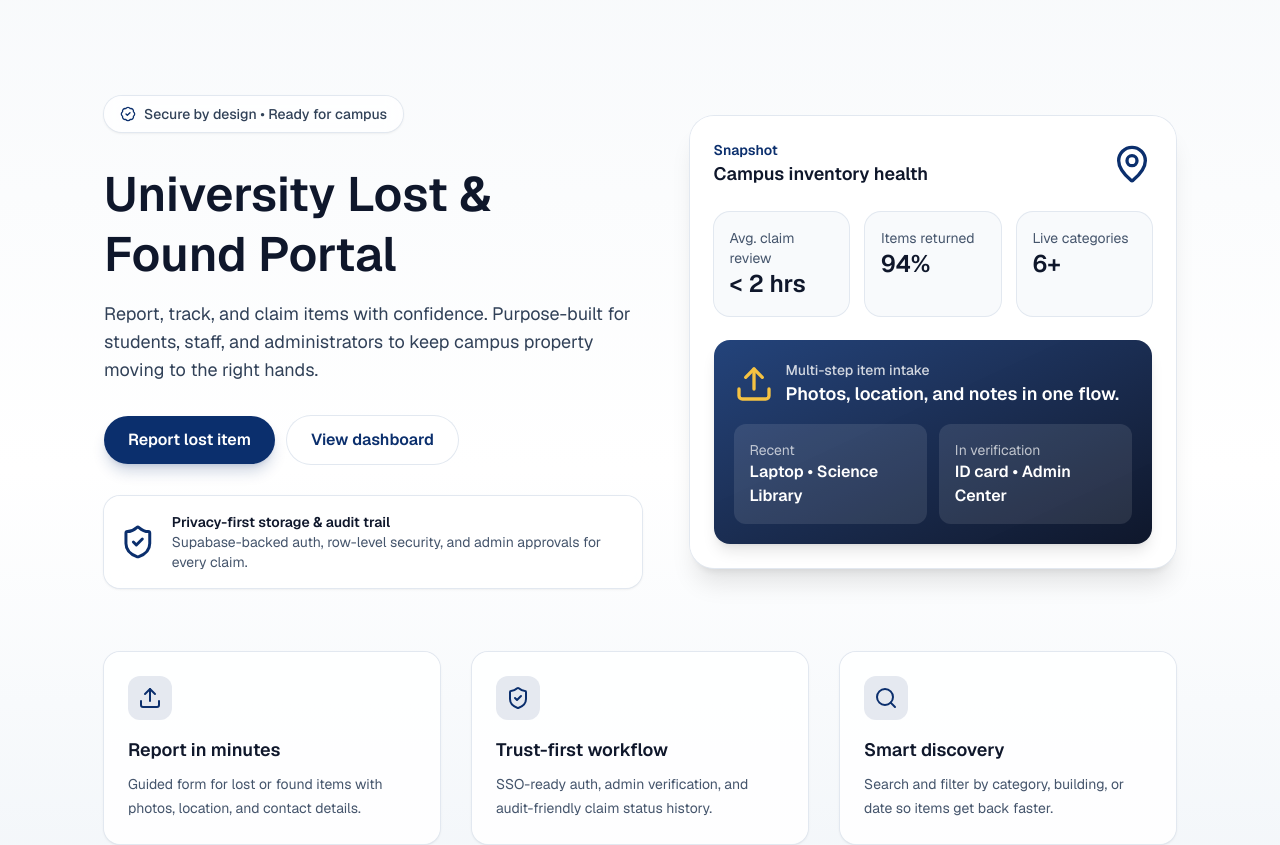
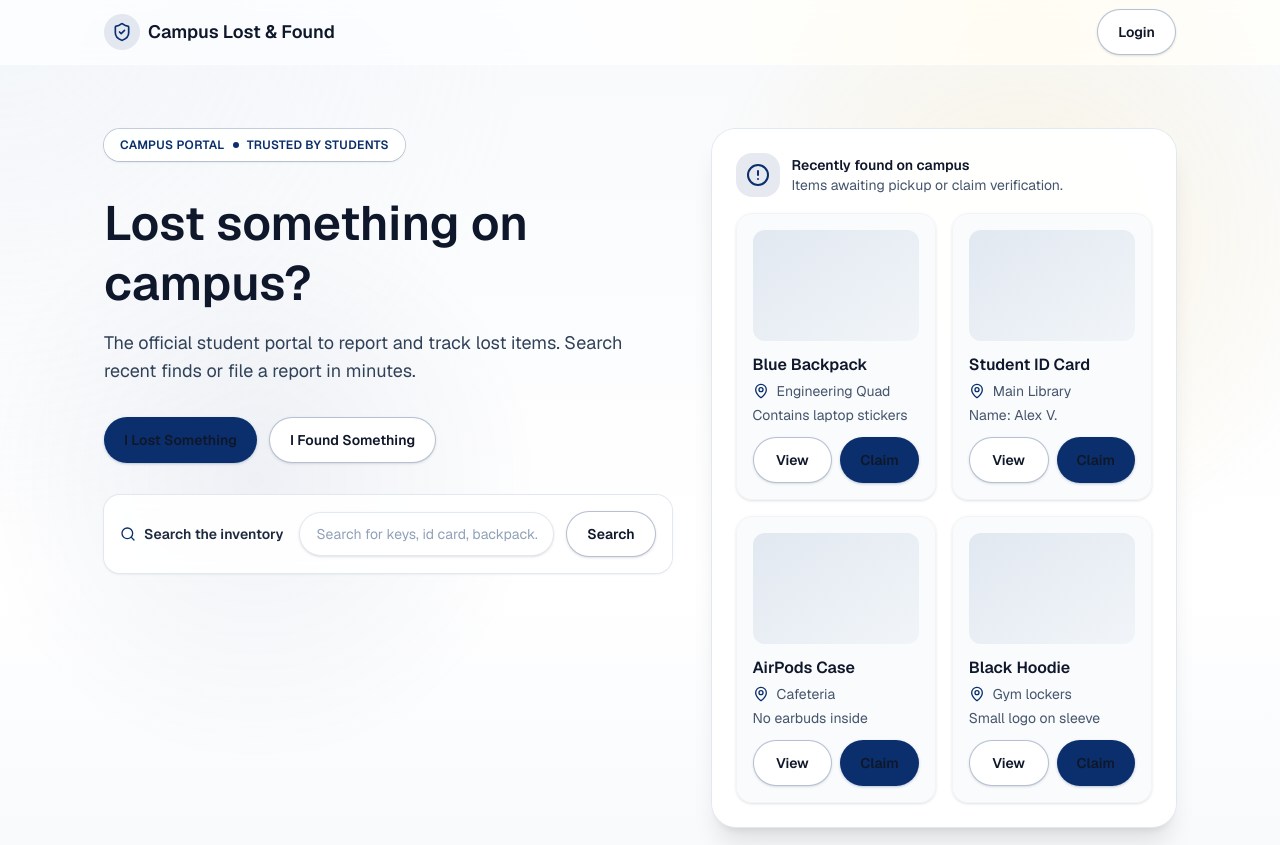
Before and after one commit to Rish3666/Lost-and-Found, a Next.js app: page / in a window 1280 px wide. Shown: the top 845 px of the page. Built offline with nearby package versions, Linux system fonts and the light colour scheme.

Commit message:
feat: redesign landing page with navbar and shadcn ui

```diff
--- a/package.json
+++ b/package.json
@@ -11,10 +11,12 @@
   },
   "dependencies": {
     "@supabase/supabase-js": "^2.87.0",
+    "clsx": "^2.1.1",
     "lucide-react": "^0.556.0",
     "next": "16.0.8",
     "react": "19.2.1",
-    "react-dom": "19.2.1"
+    "react-dom": "19.2.1",
+    "tailwind-merge": "^3.4.0"
   },
   "devDependencies": {
     "@tailwindcss/postcss": "^4",
--- a/src/app/layout.tsx
+++ b/src/app/layout.tsx
@@ -1,6 +1,7 @@
 import type { Metadata } from "next";
 import { Geist, Geist_Mono } from "next/font/google";
 import "./globals.css";
+import { Navbar } from "@/components/layout/navbar";
 
 const geistSans = Geist({
   variable: "--font-geist-sans",
@@ -28,6 +29,7 @@ export default function RootLayout({
       <body
         className={`${geistSans.variable} ${geistMono.variable} min-h-screen bg-slate-50 text-slate-900 antialiased`}
       >
+        <Navbar />
         {children}
       </body>
     </html>
--- a/src/app/page.tsx
+++ b/src/app/page.tsx
@@ -1,146 +1,129 @@
-import { BadgeCheck, MapPin, Search, ShieldCheck, Upload } from "lucide-react";
+import Link from "next/link";
+import { AlertCircle, MapPin, Search } from "lucide-react";
+import { Button } from "@/components/ui/button";
+import { Input } from "@/components/ui/input";
 
-const features = [
-  {
-    title: "Report in minutes",
-    description:
-      "Guided form for lost or found items with photos, location, and contact details.",
-    icon: Upload,
-  },
-  {
-    title: "Trust-first workflow",
-    description:
-      "SSO-ready auth, admin verification, and audit-friendly claim status history.",
-    icon: ShieldCheck,
-  },
-  {
-    title: "Smart discovery",
-    description:
-      "Search and filter by category, building, or date so items get back faster.",
-    icon: Search,
-  },
-];
-
-const quickStats = [
-  { label: "Avg. claim review", value: "< 2 hrs" },
-  { label: "Items returned", value: "94%" },
-  { label: "Live categories", value: "6+" },
+const recentItems = [
+  { title: "Blue Backpack", location: "Engineering Quad", note: "Contains laptop stickers" },
+  { title: "Student ID Card", location: "Main Library", note: "Name: Alex V." },
+  { title: "AirPods Case", location: "Cafeteria", note: "No earbuds inside" },
+  { title: "Black Hoodie", location: "Gym lockers", note: "Small logo on sleeve" },
 ];
 
 export default function Home() {
   return (
-    <div className="bg-gradient-to-b from-slate-50 via-white to-slate-100">
-      <main className="mx-auto max-w-6xl px-6 py-16 sm:px-10 lg:py-24">
-        <section className="grid items-center gap-12 lg:grid-cols-[1.05fr_0.95fr]">
+    <div className="min-h-screen bg-gradient-to-b from-slate-50 via-white to-slate-100">
+      <div className="pointer-events-none fixed inset-0 bg-[radial-gradient(circle_at_top_left,_#e2e8f033_0,_transparent_35%),radial-gradient(circle_at_20%_60%,_#0b2f6d11_0,_transparent_25%),radial-gradient(circle_at_80%_30%,_#f5c24222_0,_transparent_28%)]" />
+      <main className="relative mx-auto flex max-w-6xl flex-col gap-16 px-6 pb-20 pt-12 sm:px-10 lg:pt-16">
+        <section className="grid gap-10 lg:grid-cols-[1.1fr_0.9fr]">
           <div className="space-y-8">
-            <div className="inline-flex items-center gap-2 rounded-full bg-white/80 px-4 py-2 text-sm font-medium text-slate-700 shadow-sm ring-1 ring-slate-200 backdrop-blur">
-              <BadgeCheck className="h-4 w-4 text-primary" />
-              Secure by design • Ready for campus
+            <div className="inline-flex items-center gap-2 rounded-full bg-white/90 px-4 py-2 text-xs font-semibold uppercase tracking-wide text-primary shadow-sm ring-1 ring-primary/20">
+              Campus portal
+              <span className="h-1.5 w-1.5 rounded-full bg-primary" />
+              Trusted by students
             </div>
             <div className="space-y-4">
               <h1 className="text-4xl font-semibold leading-tight text-slate-900 sm:text-5xl">
-                University Lost &amp; Found Portal
+                Lost something on campus?
               </h1>
               <p className="max-w-2xl text-lg text-slate-700">
-                Report, track, and claim items with confidence. Purpose-built
-                for students, staff, and administrators to keep campus property
-                moving to the right hands.
+                The official student portal to report and track lost items.
+                Search recent finds or file a report in minutes.
               </p>
             </div>
             <div className="flex flex-col gap-3 sm:flex-row">
-              <button className="inline-flex items-center justify-center rounded-full bg-primary px-6 py-3 text-base font-semibold text-white shadow-lg shadow-primary/20 transition hover:-translate-y-0.5 hover:shadow-xl focus-visible:outline-none focus-visible:ring-2 focus-visible:ring-primary focus-visible:ring-offset-2">
-                Report lost item
-              </button>
-              <button className="inline-flex items-center justify-center rounded-full bg-white px-6 py-3 text-base font-semibold text-primary ring-1 ring-slate-200 transition hover:-translate-y-0.5 hover:ring-primary/60 focus-visible:outline-none focus-visible:ring-2 focus-visible:ring-primary focus-visible:ring-offset-2">
-                View dashboard
-              </button>
+              <Button asChild>
+                <Link href="/items">I Lost Something</Link>
+              </Button>
+              <Button asChild variant="secondary">
+                <Link href="/report">I Found Something</Link>
+              </Button>
             </div>
-            <div className="flex items-center gap-4 rounded-2xl bg-white/80 p-4 shadow-sm ring-1 ring-slate-200 backdrop-blur">
-              <ShieldCheck className="h-10 w-10 text-primary" />
-              <div>
-                <p className="text-sm font-semibold text-slate-900">
-                  Privacy-first storage &amp; audit trail
-                </p>
-                <p className="text-sm text-slate-600">
-                  Supabase-backed auth, row-level security, and admin approvals
-                  for every claim.
-                </p>
+            <div className="flex flex-col gap-3 rounded-2xl bg-white/90 p-4 shadow-sm ring-1 ring-slate-200 backdrop-blur sm:flex-row sm:items-center sm:gap-4">
+              <div className="flex items-center gap-2 text-sm font-semibold text-slate-800">
+                <Search className="h-4 w-4 text-primary" />
+                Search the inventory
+              </div>
+              <div className="flex flex-1 items-center gap-3">
+                <Input
+                  placeholder="Search for keys, id card, backpack..."
+                  aria-label="Search lost and found items"
+                />
+                <Button asChild variant="secondary" className="shrink-0">
+                  <Link href="/items">Search</Link>
+                </Button>
               </div>
             </div>
           </div>
 
-          <div className="space-y-6 rounded-3xl bg-white/90 p-6 shadow-xl ring-1 ring-slate-200 backdrop-blur">
-            <div className="flex items-center justify-between">
+          <div className="space-y-4 rounded-3xl bg-white/95 p-6 shadow-xl ring-1 ring-slate-200 backdrop-blur">
+            <div className="flex items-center gap-3">
+              <div className="flex h-11 w-11 items-center justify-center rounded-2xl bg-primary/10 text-primary">
+                <AlertCircle className="h-6 w-6" />
+              </div>
               <div>
-                <p className="text-sm font-semibold text-primary">Snapshot</p>
-                <p className="text-lg font-semibold text-slate-900">
-                  Campus inventory health
+                <p className="text-sm font-semibold text-slate-900">
+                  Recently found on campus
+                </p>
+                <p className="text-sm text-slate-600">
+                  Items awaiting pickup or claim verification.
                 </p>
               </div>
-              <MapPin className="h-10 w-10 text-primary" />
             </div>
-            <div className="grid gap-4 sm:grid-cols-3">
-              {quickStats.map((stat) => (
+            <div className="grid gap-4 sm:grid-cols-2">
+              {recentItems.map((item) => (
                 <div
-                  key={stat.label}
-                  className="rounded-2xl bg-slate-50 p-4 ring-1 ring-slate-200"
+                  key={item.title + item.location}
+                  className="flex flex-col gap-3 rounded-2xl border border-slate-100 bg-slate-50/80 p-4 shadow-sm"
                 >
-                  <p className="text-sm text-slate-600">{stat.label}</p>
-                  <p className="text-2xl font-semibold text-slate-900">
-                    {stat.value}
-                  </p>
+                  <div className="aspect-[3/2] w-full rounded-xl bg-gradient-to-br from-slate-200 to-slate-100" />
+                  <div className="space-y-1">
+                    <h3 className="text-base font-semibold text-slate-900">
+                      {item.title}
+                    </h3>
+                    <div className="flex items-center gap-2 text-sm text-slate-600">
+                      <MapPin className="h-4 w-4 text-primary" />
+                      {item.location}
+                    </div>
+                    <p className="text-sm text-slate-600">{item.note}</p>
+                  </div>
+                  <div className="flex gap-2">
+                    <Button asChild variant="secondary" className="w-full">
+                      <Link href="/items">View</Link>
+                    </Button>
+                    <Button asChild className="w-full">
+                      <Link href="/report">Claim</Link>
+                    </Button>
+                  </div>
                 </div>
               ))}
-            </div>
-            <div className="grid gap-4 rounded-2xl bg-gradient-to-br from-primary/90 to-slate-900 p-5 text-white shadow-lg">
-              <div className="flex items-center gap-3">
-                <Upload className="h-10 w-10 text-accent" />
-                <div>
-                  <p className="text-sm font-medium text-white/80">
-                    Multi-step item intake
-                  </p>
-                  <p className="text-lg font-semibold">
-                    Photos, location, and notes in one flow.
-                  </p>
-                </div>
-              </div>
-              <div className="grid gap-3 sm:grid-cols-2">
-                <div className="rounded-xl bg-white/10 p-4">
-                  <p className="text-sm text-white/70">Recent</p>
-                  <p className="text-base font-semibold">
-                    Laptop • Science Library
-                  </p>
-                </div>
-                <div className="rounded-xl bg-white/10 p-4">
-                  <p className="text-sm text-white/70">In verification</p>
-                  <p className="text-base font-semibold">
-                    ID card • Admin Center
-                  </p>
-                </div>
-              </div>
             </div>
           </div>
         </section>
 
-        <section className="mt-16 grid gap-8 lg:grid-cols-3">
-          {features.map((feature) => (
-            <div
-              key={feature.title}
-              className="flex h-full flex-col gap-4 rounded-2xl bg-white/90 p-6 shadow-sm ring-1 ring-slate-200"
-            >
-              <div className="flex h-11 w-11 items-center justify-center rounded-xl bg-primary/10 text-primary">
-                <feature.icon className="h-6 w-6" />
-              </div>
-              <div className="space-y-2">
-                <h3 className="text-lg font-semibold text-slate-900">
-                  {feature.title}
-                </h3>
-                <p className="text-sm leading-6 text-slate-600">
-                  {feature.description}
-                </p>
-              </div>
+        <section className="rounded-3xl bg-white/90 p-6 shadow-sm ring-1 ring-slate-200 backdrop-blur">
+          <div className="flex flex-col gap-3 sm:flex-row sm:items-center sm:justify-between">
+            <div>
+              <p className="text-sm font-semibold uppercase tracking-wide text-primary">
+                Campus guidance
+              </p>
+              <h2 className="text-xl font-semibold text-slate-900">
+                How to get your item back faster
+              </h2>
+              <p className="text-sm text-slate-600">
+                Use clear descriptions, add where you last saw it, and bring a
+                photo ID when claiming.
+              </p>
             </div>
-          ))}
+            <div className="flex gap-2">
+              <Button asChild variant="secondary">
+                <Link href="/items">Browse items</Link>
+              </Button>
+              <Button asChild>
+                <Link href="/report">Report an item</Link>
+              </Button>
+            </div>
+          </div>
         </section>
       </main>
     </div>
--- /dev/null
+++ b/src/components/layout/navbar.tsx
@@ -0,0 +1,21 @@
+import Link from "next/link";
+import { ShieldCheck } from "lucide-react";
+import { Button } from "@/components/ui/button";
+
+export const Navbar = () => {
+  return (
+    <header className="sticky top-0 z-30 border-b border-white/30 bg-white/80 backdrop-blur">
+      <div className="mx-auto flex h-16 w-full max-w-6xl items-center justify-between px-6 sm:px-10">
+        <Link href="/" className="flex items-center gap-2 text-lg font-semibold text-slate-900">
+          <span className="flex h-9 w-9 items-center justify-center rounded-full bg-primary/10 text-primary">
+            <ShieldCheck className="h-5 w-5" />
+          </span>
+          <span>Campus Lost &amp; Found</span>
+        </Link>
+        <Button asChild variant="secondary">
+          <Link href="/login">Login</Link>
+        </Button>
+      </div>
+    </header>
+  );
+};
--- /dev/null
+++ b/src/components/ui/button.tsx
@@ -0,0 +1,32 @@
+import * as React from "react";
+import { Slot } from "@radix-ui/react-slot";
+import { cn } from "@/lib/utils";
+
+const buttonVariants = {
+  default:
+    "inline-flex items-center justify-center rounded-full bg-primary px-5 py-3 text-sm font-semibold text-white shadow-sm shadow-primary/20 transition hover:-translate-y-0.5 hover:shadow-md focus-visible:outline-none focus-visible:ring-2 focus-visible:ring-primary focus-visible:ring-offset-2 disabled:cursor-not-allowed disabled:opacity-60",
+  secondary:
+    "inline-flex items-center justify-center rounded-full border border-primary/30 bg-white px-5 py-3 text-sm font-semibold text-primary shadow-sm transition hover:-translate-y-0.5 hover:border-primary/60 hover:shadow-md focus-visible:outline-none focus-visible:ring-2 focus-visible:ring-primary focus-visible:ring-offset-2 disabled:cursor-not-allowed disabled:opacity-60",
+  ghost:
+    "inline-flex items-center justify-center rounded-full px-4 py-2 text-sm font-semibold text-slate-700 transition hover:bg-slate-100 focus-visible:outline-none focus-visible:ring-2 focus-visible:ring-primary focus-visible:ring-offset-2 disabled:cursor-not-allowed disabled:opacity-60",
+};
+
+export interface ButtonProps
+  extends React.ButtonHTMLAttributes<HTMLButtonElement> {
+  asChild?: boolean;
+  variant?: keyof typeof buttonVariants;
+}
+
+export const Button = React.forwardRef<HTMLButtonElement, ButtonProps>(
+  ({ className, variant = "default", asChild = false, ...props }, ref) => {
+    const Comp = asChild ? Slot : "button";
+    return (
+      <Comp
+        className={cn(buttonVariants[variant], className)}
+        ref={ref}
+        {...props}
+      />
+    );
+  },
+);
+Button.displayName = "Button";
--- /dev/null
+++ b/src/components/ui/input.tsx
@@ -0,0 +1,22 @@
+import * as React from "react";
+import { cn } from "@/lib/utils";
+
+export interface InputProps
+  extends React.InputHTMLAttributes<HTMLInputElement> {}
+
+export const Input = React.forwardRef<HTMLInputElement, InputProps>(
+  ({ className, type = "text", ...props }, ref) => {
+    return (
+      <input
+        type={type}
+        className={cn(
+          "h-11 w-full rounded-full border border-slate-200 bg-white px-4 text-sm text-slate-800 shadow-sm transition placeholder:text-slate-400 focus:border-primary focus:outline-none focus:ring-2 focus:ring-primary/40",
+          className,
+        )}
+        ref={ref}
+        {...props}
+      />
+    );
+  },
+);
+Input.displayName = "Input";
--- /dev/null
+++ b/src/lib/utils.ts
@@ -0,0 +1,6 @@
+import { type ClassValue, clsx } from "clsx";
+import { twMerge } from "tailwind-merge";
+
+export function cn(...inputs: ClassValue[]) {
+  return twMerge(clsx(inputs));
+}
```
Also changed, not shown: 1 other file (tests, documents, lock files or other folders).
